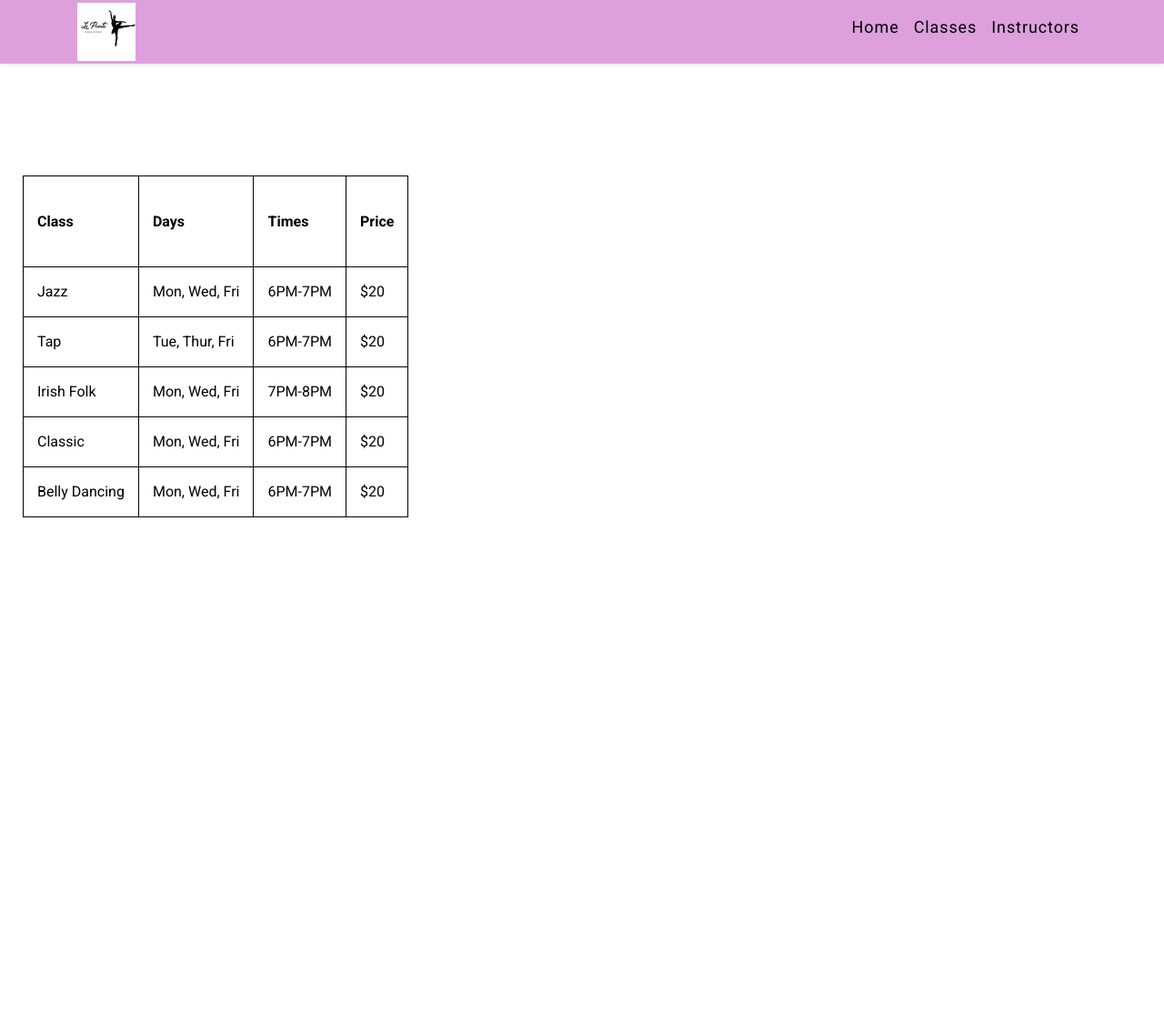
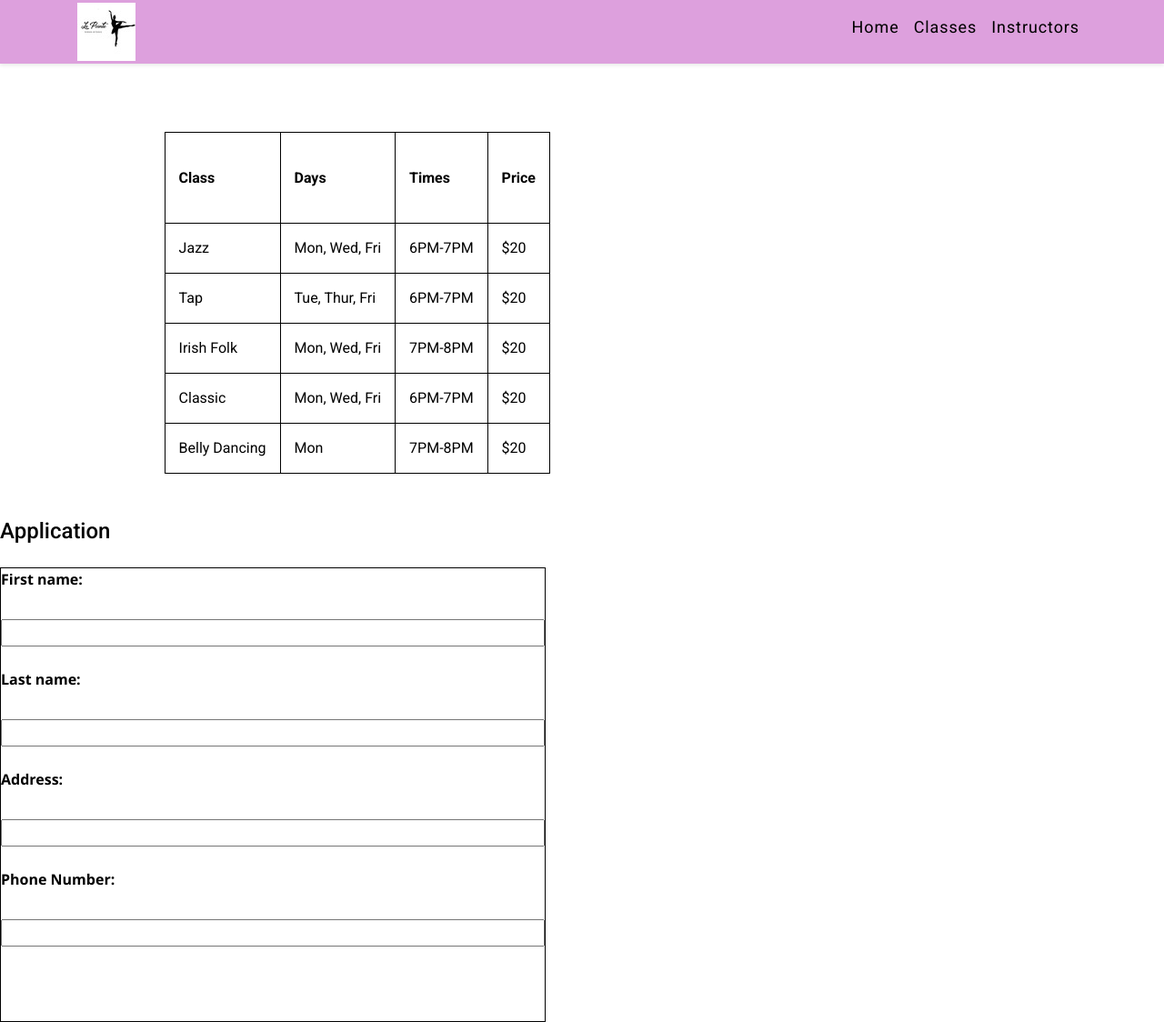
Before and after one commit to Brogrammerdude/flask-site, a Flask app: page /classes in a window 1280 px wide. Shown: the whole page at 91% size. Before the commit the page ends 569 px from the top, so only its background shows below. Run offline with Flask 2, Linux system fonts and the light colour scheme; some libraries are stand-ins or nearby versions.

Commit message:
added more modifications, fixed template rendering, created an app form

```diff
--- a/app.py
+++ b/app.py
@@ -3,9 +3,9 @@
 app = Flask(__name__)
 
 # Defining the home page of our site
-@app.route("/index")
+@app.route("/")
 def index():
-	return render_template("index.html")
+    return render_template("index.html")
 
 
 @app.route("/classes")
--- a/static/css/style.css
+++ b/static/css/style.css
@@ -264,6 +264,13 @@
 
 /* Table styles */
 
+table {
+  display: flex;
+  flex-direction: row-reverse;
+  justify-content: flex-start;
+  flex-wrap: nowrap;
+}
+
 table, tr {
   width: 600px;
   margin: 15px;
@@ -294,12 +301,81 @@
   }
 
 tr:hover {
-  background-color: grey;
+  background-color: silver;
 }
 
-.class-pricing {
+/* .class-pricing {
   display: flex;
+  flex-direction: row;
+} */
+
+.column {
+  float: right;
+  width: 33.3%;
+  margin: 20px;
+  padding: 0 10px;
+}
+
+@media screen and (max-width: 650px) {
+  .column {
+    width: 100%;
+    display: block;
+  }
+}
+
+.card {
+  box-shadow: 0 4px 8px 0 rgba(0, 0, 0, 0.2);
+}
+
+.container {
+  padding: 20 20px;
+}
+
+.container::after, .row::after {
+  content: "";
+  clear: both;
+  display: table;
+}
+
+.title {
+  color: grey;
+}
+
+.button {
+  border: none;
+  outline: 0;
+  display: inline-block;
+  padding: 8px;
+  color: black;
+  background-color: plum;
+  text-align: center;
+  cursor: pointer;
+  width: 100%;
+  border-radius: 8px;
+}
+
+.button:hover {
+  background-color: silver;
+}
+
+.card {
+  display: flex;
+  flex-direction: column;
+  align-items: center;
+  padding: 30px;
+  margin: 10px;
+}
+
+form {
+  display: flex;
+  flex-direction: column;
+  flex-wrap: nowrap;
   align-content: center;
+  font-family:'Segoe UI', Tahoma, Geneva, Verdana, sans-serif;
+  font-weight: bold;
+  border: 1px solid black;
+  width: 600px;
+  height: 500px;
 }
 
 /* Media Queries */
--- a/templates/classes.html
+++ b/templates/classes.html
@@ -33,21 +33,19 @@
       	<img src="/dance.jpg" class="img-fluid nav-logo-desktop" alt="Company Logo">
         <ul class="navbar-nav ml-auto nav-right" data-easing="easeInOutExpo" data-speed="1250" data-offset="65">
           <li class="nav-item nav-custom-link">
-            <a class="nav-link" href="../templates/index.html">Home <i class="icon ion-ios-arrow-forward icon-mobile"></i></a>
+            <a class="nav-link" href={{url_for('index')}}>Home <i class="icon ion-ios-arrow-forward icon-mobile"></i></a>
           </li>
           <li class="nav-item nav-custom-link">
-            <a class="nav-link" href="../templates/classes.html">Classes <i class="icon ion-ios-arrow-forward icon-mobile"></i></a>
+            <a class="nav-link" href={{url_for('classes')}}>Classes <i class="icon ion-ios-arrow-forward icon-mobile"></i></a>
           </li>
           </li>
           <li class="nav-item nav-custom-link">
-            <a class="nav-link" href="../templates/instructors.html">Instructors</a> <i class="icon ion-ios-arrow-forward icon-mobile"></i></a>
+            <a class="nav-link" href={{url_for('instructors')}}>Instructors</a> <i class="icon ion-ios-arrow-forward icon-mobile"></i></a>
           </li>
         </ul>
       </div>
     </div>
   </nav>
-<br>
-<br>
 <br>
 <br>
 <br>
@@ -86,11 +84,22 @@
         </tr>
           <tr>
             <td>Belly Dancing</td>
-            <td>Mon, Wed, Fri</td>
-            <td>6PM-7PM</td>
+            <td>Mon</td>
+            <td>7PM-8PM</td>
             <td>$20</td>
         </tr>
       </table>
-
+      <br>
+      <h3>Application</h3>
+      <form action="" method="post">
+  <label for="fname">First name:</label><br>
+  <input type="text" id="fname" name="fname" size="50"><br>
+  <label for="lname">Last name:</label><br>
+  <input type="text" id="lname" name="lname" size="50"><br>
+  <label for="address">Address:</label><br>
+  <input type="text" id="address" name="address" size="50"><br>
+  <label for="phone">Phone Number:</label><br>
+  <input type="text" id="phone" name="phone" size="50"><br>
+</form>
   </body>
 </html>
--- a/templates/index.html
+++ b/templates/index.html
@@ -33,14 +33,14 @@
       	<img src="/dance.jpg" class="img-fluid nav-logo-desktop" alt="Company Logo">
         <ul class="navbar-nav ml-auto nav-right" data-easing="easeInOutExpo" data-speed="1250" data-offset="65">
           <li class="nav-item nav-custom-link">
-            <a class="nav-link" href="../templates/index.html">Home <i class="icon ion-ios-arrow-forward icon-mobile"></i></a>
+            <a class="nav-link" href={{url_for('index')}}>Home <i class="icon ion-ios-arrow-forward icon-mobile"></i></a>
           </li>
           <li class="nav-item nav-custom-link">
-            <a class="nav-link" href="../templates/classes.html">Classes <i class="icon ion-ios-arrow-forward icon-mobile"></i></a>
+            <a class="nav-link" href={{url_for('classes')}}>Classes <i class="icon ion-ios-arrow-forward icon-mobile"></i></a>
           </li>
           </li>
           <li class="nav-item nav-custom-link">
-            <a class="nav-link" href="../templates/instructors.html">Instructors <i class="icon ion-ios-arrow-forward icon-mobile"></i></a>
+            <a class="nav-link" href={{url_for('instructors')}}>Instructors <i class="icon ion-ios-arrow-forward icon-mobile"></i></a>
           </li>
         </ul>
       </div>
```
Also changed, not shown: templates/instructors.html (+44 -8 lines), miss_dar.jpeg (added), mom_instructor.jpg (added).
